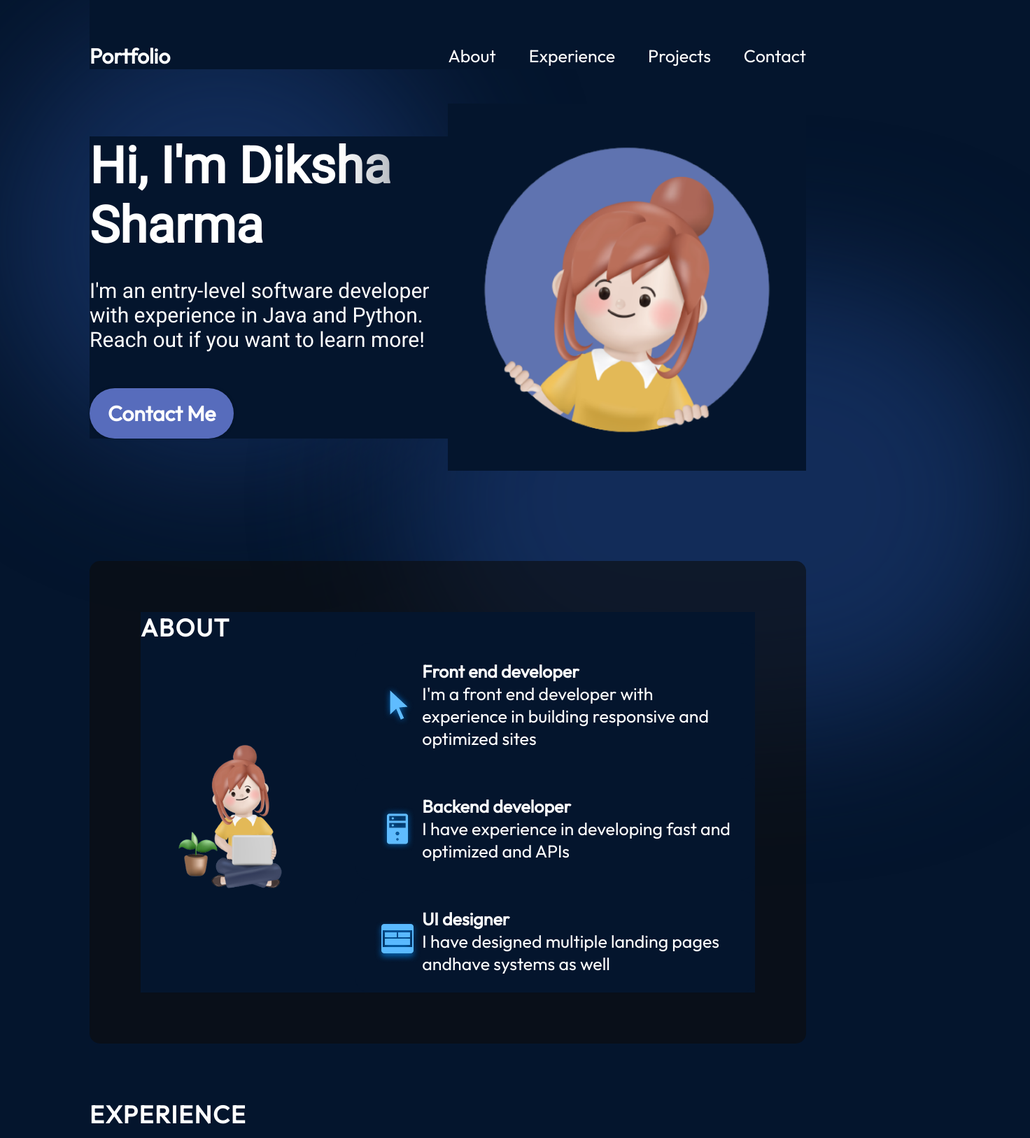
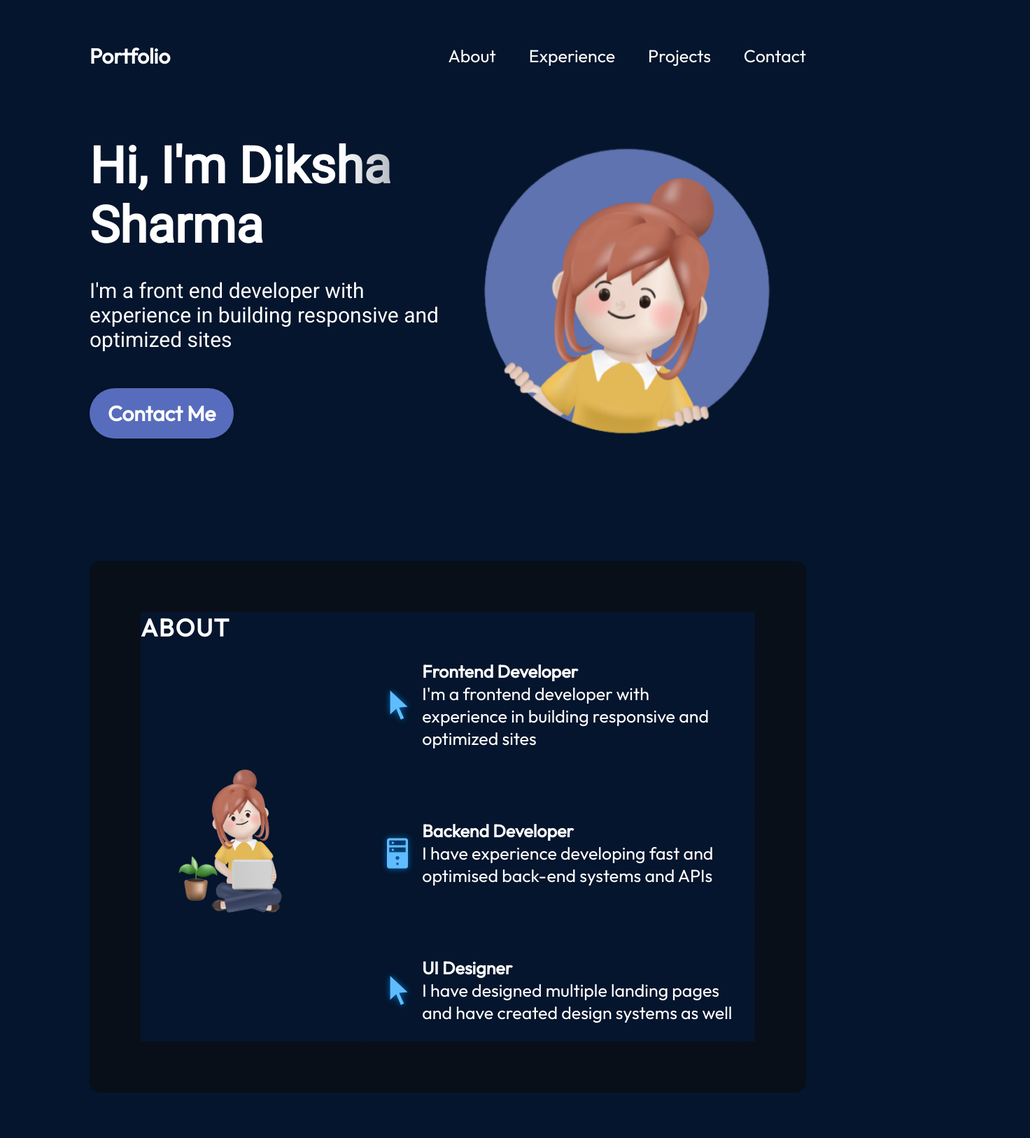
Before and after one commit to Dikshasharmaa/ResponsivePortfolio, a React (Create React App) app: page / in a window 1280 px wide. Shown: the top 1627 px of the page at 70% size, 1472 px wide, since content can reach past the window. Built offline with nearby package versions, Linux system fonts and the light colour scheme.

Commit message:
Fixed hero.jsx

```diff
--- a/src/components/About/About.jsx
+++ b/src/components/About/About.jsx
@@ -1,33 +1,48 @@
 import React from "react";
+
+import styles from "./About.module.css";
 import { getImageUrl } from "../../utils";
-import styles from "./About.module.css";
 
-export const About =()=>{
+export const About = () => {
   return (
-    <section className={styles.container} id ="about">
+    <section className={styles.container} id="about">
       <h2 className={styles.title}>About</h2>
       <div className={styles.content}>
-            <img src={getImageUrl("about/aboutImage.png")}
-            alt="Me siting with a laptop" className={styles.aboutImage}/>
+        <img
+          src={getImageUrl("about/aboutImage.png")}
+          alt="Me sitting with a laptop"
+          className={styles.aboutImage}
+        />
         <ul className={styles.aboutItems}>
           <li className={styles.aboutItem}>
-            <img src={getImageUrl("about/cursorIcon.png")} alt="Cursor Icon" />
+            <img src={getImageUrl("about/cursorIcon.png")} alt="Cursor icon" />
             <div className={styles.aboutItemText}>
-            <h3>Front end developer </h3>
-            <p>I'm a front end developer with experience in building responsive and optimized sites</p>
-            </div></li>
-
+              <h3>Frontend Developer</h3>
+              <p>
+                I'm a frontend developer with experience in building responsive
+                and optimized sites
+              </p>
+            </div>
+          </li>
           <li className={styles.aboutItem}>
-                <img src={getImageUrl("about/serverIcon.png")} alt="Server Icon"/>
+            <img src={getImageUrl("about/serverIcon.png")} alt="Server icon" />
             <div className={styles.aboutItemText}>
-                <h3>Backend developer </h3>
-            <p>I have experience in developing fast and optimized and APIs</p></div></li>
-
+              <h3>Backend Developer</h3>
+              <p>
+                I have experience developing fast and optimised back-end systems
+                and APIs
+              </p>
+            </div>
+          </li>
           <li className={styles.aboutItem}>
-                <img src={getImageUrl("about/uiIcon.png")} alt="UI Icon"/>
+            <img src={getImageUrl("about/cursorIcon.png")} alt="UI icon" />
             <div className={styles.aboutItemText}>
-                <h3>UI designer </h3>
-            <p>I have designed multiple landing pages andhave systems as well</p></div>
+              <h3>UI Designer</h3>
+              <p>
+                I have designed multiple landing pages and have created design
+                systems as well
+              </p>
+            </div>
           </li>
         </ul>
       </div>
--- a/src/components/About/About.module.css
+++ b/src/components/About/About.module.css
@@ -1,6 +1,7 @@
 @import "../../vars.css";
-.container{
-    position:relative;
+
+.container {
+  position: relative;
   background-color: rgba(12, 12, 12, 0.6);
   border-radius: 15px;
   padding: 73px;
@@ -9,67 +10,82 @@
   margin-left: 10%;
   margin-right: 10%;
 }
-.title{
+
+.title {
   color: var(--color-text);
   font-size: 35px;
   font-weight: 700;
   letter-spacing: 1.75px;
   text-transform: uppercase;
 }
-.content{
+
+.content {
   display: flex;
   flex-direction: row;
   align-items: center;
 }
-.aboutImage{
+
+.aboutImage {
   width: 35%;
 }
-.aboutItems{
+
+.aboutItems {
   color: var(--color-text);
   display: flex;
   flex-direction: column;
-    gap:15px;
+  gap: 50px;
+}
 
-}
-.aboutItem{
+.aboutItem {
   display: flex;
   flex-direction: row;
   align-items: center;
   border-radius: 20px;
   list-style: none;
   padding: 25px;
-    background-image: linear-gradient(90deg, rgba(165, 215, 232, 0.42)0%,
-    rgba(255, 255, 255, 0)100%);
+  background-image: linear-gradient(
+    90deg,
+    rgba(165, 215, 232, 0.42) 0%,
+    rgba(255, 255, 255, 0) 100%
+  );
   background-size: 0 100%;
   background-repeat: no-repeat;
   transition: 0.4s;
 }
-.aboutItem:hover{
+
+.aboutItem:hover {
   background-size: 100% 100%;
 }
-.aboutItem h3{
+
+.aboutItem h3 {
   font-size: 25px;
   font-weight: 600;
 }
-.aboutItem p{
+
+.aboutItem p {
   font-size: 25px;
 }
-@media screen and (max-width:830px){
+
+@media screen and (max-width: 830px) {
   .container {
-        background-color:transparent;
+    background-color: transparent;
     padding-left: 0;
     padding-right: 0;
   }
-    .content{
+
+  .content {
     flex-direction: column;
   }
-    .aboutImage{
+
+  .aboutImage {
     display: none;
   }
-    .aboutItems{
+
+  .aboutItems {
     margin-top: 29px;
   }
-    .aboutItem{
+
+  .aboutItem {
     padding-left: 0;
     padding-right: 0;
   }
--- a/src/components/Experience/Experience.module.css
+++ b/src/components/Experience/Experience.module.css
@@ -1,13 +1,13 @@
 @import "../../vars.css";
 
-.container{
+.container {
   color: var(--color-text);
   margin-top: 79px;
-    margin-left:10% ;
+  margin-left: 10%;
   margin-right: 10%;
 }
 
-.title{
+.title {
   color: var(--color-text);
   font-size: 35px;
   font-weight: 700;
@@ -15,27 +15,28 @@
   text-transform: uppercase;
 }
 
-.content{
-    display:flex;
+.content {
+  display: flex;
   flex-direction: row;
   justify-content: space-evenly;
   margin-top: 14px;
 }
 
-.skills{
+.skills {
   width: 45%;
   display: flex;
   flex-wrap: wrap;
-    gap:11px;
+  gap: 37px;
 }
-.skill{
+
+.skill {
   display: flex;
   flex-direction: column;
   align-items: center;
   gap: 11px;
 }
 
-.skillImageContainer{
+.skillImageContainer {
   background-color: var(--color-secondary);
   border-radius: 100%;
   display: flex;
@@ -45,60 +46,74 @@
   height: 120px;
 }
 
-.skillImageContainer img{
+.skillImageContainer img {
   width: 75px;
 }
-.skill p{
+
+.skill p {
   font-size: 25px;
   font-family: var(--font-roboto);
   font-weight: 500;
 }
-.history{
+
+.history {
   width: 45%;
   display: flex;
   flex-direction: column;
   gap: 40px;
 }
-.historyItem{
-    display:flex;
+
+.historyItem {
+  display: flex;
   flex-direction: row;
   align-items: center;
   gap: 17px;
-    background:#19376d;
-    background: linear-gradient(90deg,19376d, rgba(25, 55, 109, 0) 100%);
+  background: #19376d;
+  background: linear-gradient(90deg, #19376d 0%, rgba(25, 55, 109, 0) 100%);
   border-radius: 10px;
   padding: 24px;
 }
 
-.historyItem img{
+.historyItem img {
   width: 50px;
 }
-.historyItemDetails{
+
+.historyItemDetails {
   font-family: var(--font-roboto);
 }
-.historyItemDetails h3{
+
+.historyItemDetails h3 {
   font-size: 30px;
+  font-weight: 500;
+}
+
+.historyItemDetails p {
+  font-size: 20px;
   font-weight: 300;
 }
-.historyItemDetails ul{
+
+.historyItemDetails ul {
   margin-top: 6px;
   list-style-position: inside;
   font-size: 25px;
   list-style-type: disc;
   margin-left: 17px;
 }
-@media screen and (max-width:830px) {
-    .content{
+
+@media screen and (max-width: 830px) {
+  .content {
     flex-direction: column;
     align-items: center;
     gap: 34px;
   }
-    .skills{
+
+  .skills {
     width: 100%;
     flex-direction: row;
     justify-content: center;
   }
-    .history{
+
+  .history {
     width: 100%;
     gap: 9px;
   }
--- a/src/components/Hero/Hero.jsx
+++ b/src/components/Hero/Hero.jsx
@@ -1,6 +1,7 @@
 import React from "react";
+
+import styles from "./Hero.module.css";
 import { getImageUrl } from "../../utils";
-import styles from "./Hero.module.css";
 
 export const Hero = () => {
   return (
@@ -8,7 +9,7 @@ export const Hero = () => {
       <div className={styles.content}>
         <h1 className={styles.title}>Hi, I'm Diksha Sharma</h1>
         <p className={styles.description}>
-                    I'm an entry-level software developer with experience in Java and Python. Reach out if you want to learn more!
+        I'm a front end developer with experience in building responsive and optimized sites
         </p>
         <a href="mailto:dikshadevelops@gmail.com" className={styles.contactBtn}>
           Contact Me
@@ -19,8 +20,8 @@ export const Hero = () => {
         alt="Hero image of me"
         className={styles.heroImg}
       />
-            <div className={styles.topBlur}></div>
-            <div className={styles.bottomBlur}></div>
+      {/* <div className={styles.topBlur} />
+      <div className={styles.bottomBlur} /> */}
     </section>
   );
 };
--- a/src/components/Hero/Hero.module.css
+++ b/src/components/Hero/Hero.module.css
@@ -1,8 +1,8 @@
 @import "../../vars.css";
 
-.container{
-    position:relative;
-    display:flex;
+.container {
+  position: relative;
+  display: flex;
   align-items: center;
   justify-content: space-between;
   margin-top: 49px;
@@ -10,29 +10,36 @@
   margin-left: 10%;
   margin-right: 10%;
 }
-.content{
+
+.content {
   display: flex;
   flex-direction: column;
   align-items: flex-start;
   color: var(--color-text);
   z-index: 1;
 }
-.title{
+
+.title {
   font-size: 72px;
   font-weight: 900;
   margin-bottom: 33px;
   font-family: var(--font-roboto);
-    background: linear-gradient(90deg, rgba(255, 255, 255, 1)70%, rgba(255, 255, 255, 0)120%);
+  background: linear-gradient(
+    90deg,
+    rgba(255, 255, 255, 1) 70%,
+    rgba(255, 255, 255, 0) 120%
+  );
   -webkit-text-fill-color: transparent;
   -webkit-background-clip: text;
 }
-.description{
+
+.description {
   font-size: 30px;
-    font-family: var(--font-roboto) ;
+  font-family: var(--font-roboto);
   margin-bottom: 52px;
+}
 
-}
-.contactBtn{
+.contactBtn {
   text-decoration: none;
   background-color: var(--color-primary);
   color: var(--color-text);
@@ -42,7 +49,8 @@
   padding: 17px 26px;
   box-shadow: 0 0 4px 0 rgba(0, 0, 0, 0.25);
 }
-.heroImg{
+
+.heroImg {
   width: 50%;
   z-index: 1;
 
@@ -52,23 +60,24 @@
   animation-timing-function: ease-in-out;
 }
 
-@ketframes floating{
-    0%{
+@keyframes floating {
+  0% {
     transform: translate(0, 0px);
   }
-    50%{
+  50% {
     transform: translate(0, 10px);
   }
-    100%{
+  100% {
     transform: translate(0, -0px);
   }
 }
-.topBlur{
+
+.topBlur {
   position: absolute;
   width: 50vw;
   height: 50vw;
   min-width: 350px;
-    min-height: 350px;
+  min-width: 350px;
   top: -128px;
   left: -10vw;
   border-radius: 764px;
@@ -77,12 +86,12 @@
   z-index: 0;
 }
 
-.bottomBlur{
+.bottomBlur {
   position: absolute;
   width: 70vw;
   height: 50vw;
   min-width: 350px;
-    min-height: 250px;
+  min-width: 250px;
   top: 246px;
   right: -25vw;
   border-radius: 764px;
@@ -92,12 +101,11 @@
 }
 
 @media screen and (max-width: 830px) {
-    .container{
+  .container {
     flex-direction: column-reverse;
+  }
 
-    }
-    .content{
+  .content {
     align-items: center;
   }
-
 }
```
Lines whose indentation alone changed are shown as unchanged.
